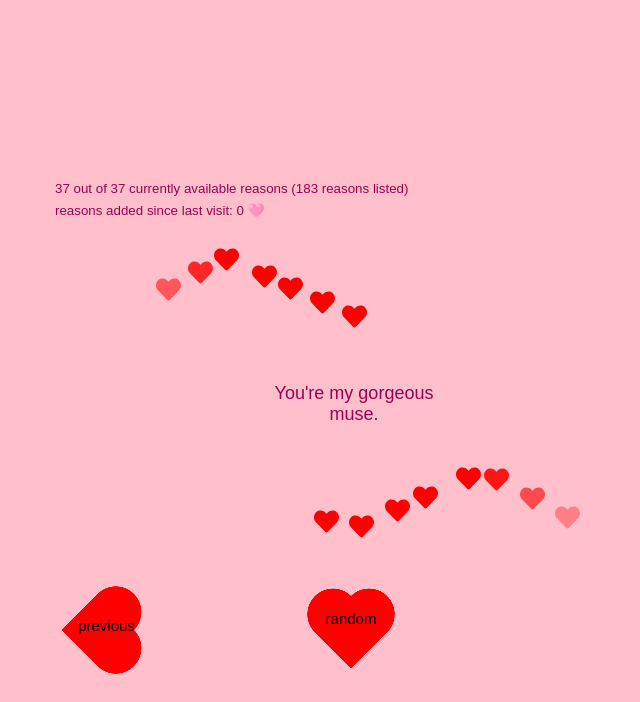
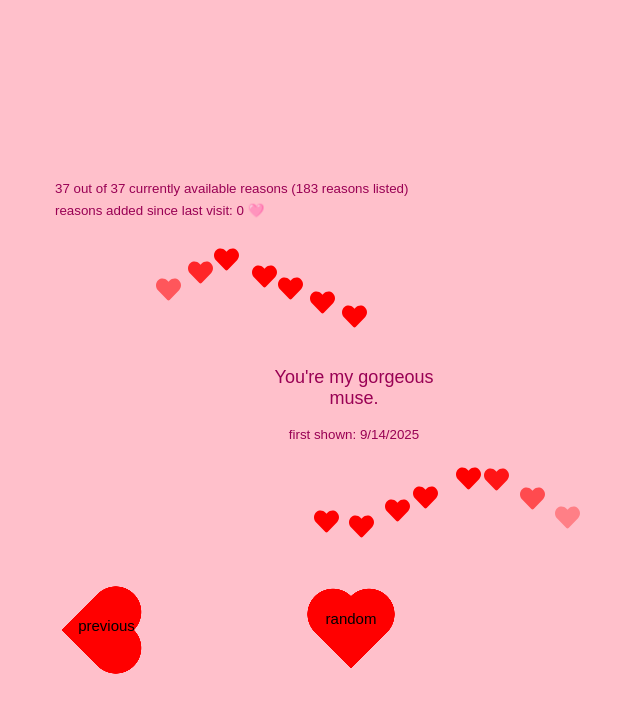
Before and after one commit to JG-exe/lil-jar, a plain HTML site: page index.html in a window 1280 px wide. Shown: the part 98-800 px from the top of the page, without its empty margins (286-926 px from the left). Drawn offline with Linux system fonts and the light colour scheme; a web font is replaced by a local one.

Commit message:
added firs shown date

```diff
--- a/base.js
+++ b/base.js
@@ -107,12 +107,19 @@ function addEventListeners(){
 function displayItem(i){
     renderButtons();
     document.getElementById('reason').innerHTML = slicedArr[i];
-    document.getElementById("nr").innerHTML = currentlyWatching + 1 + ` out of ${count} currently available reasons`;
+    document.getElementById("nr").innerHTML = i + 1 + ` out of ${count} currently available reasons`;
     document.getElementById('total').innerHTML = rl;
 
-    console.log(new Date(startDate.getTime() + ((currentlyWatching) *86400000))); // calc days since to format that computer understands 86400000
+    console.log(new Date(startDate.getTime() + ((currentlyWatching) * 86400000))); // calc days since to format that computer understands 86400000
     console.log(currentlyWatching);
-    // if item currentlyWatching is past > 19 => - 1
+
+    let displayDate = new Date(startDate.getTime() + ((currentlyWatching) * 86400000));
+    if(i > 19){
+        displayDate = new Date(displayDate - 86400000);
+        console.log('active')
+    }
+    document.getElementById('release').innerHTML = `first shown: ${displayDate.toLocaleDateString()}`;
+    // if item currentlyWatching is > 19 => - 1
 
     if(!slicedArr[i]){
         document.getElementById('reason').innerHTML = `you're too early 😘<br> I love you, cutie`;
--- a/index.html
+++ b/index.html
@@ -36,7 +36,8 @@
                         <div class="float a"></div>
                     </div>
                     <div class="txt">
-                    <p id="reason">I love you</p>
+                    <p id="reason">I love you</p><br>
+                    <sub><div id="release">realeaseDate</div></sub>
                     <!-- <div id="pin"><img src="./data/pin.svg"> </div> -->
                     </div>
                     <div class="hearts bottom">
```
